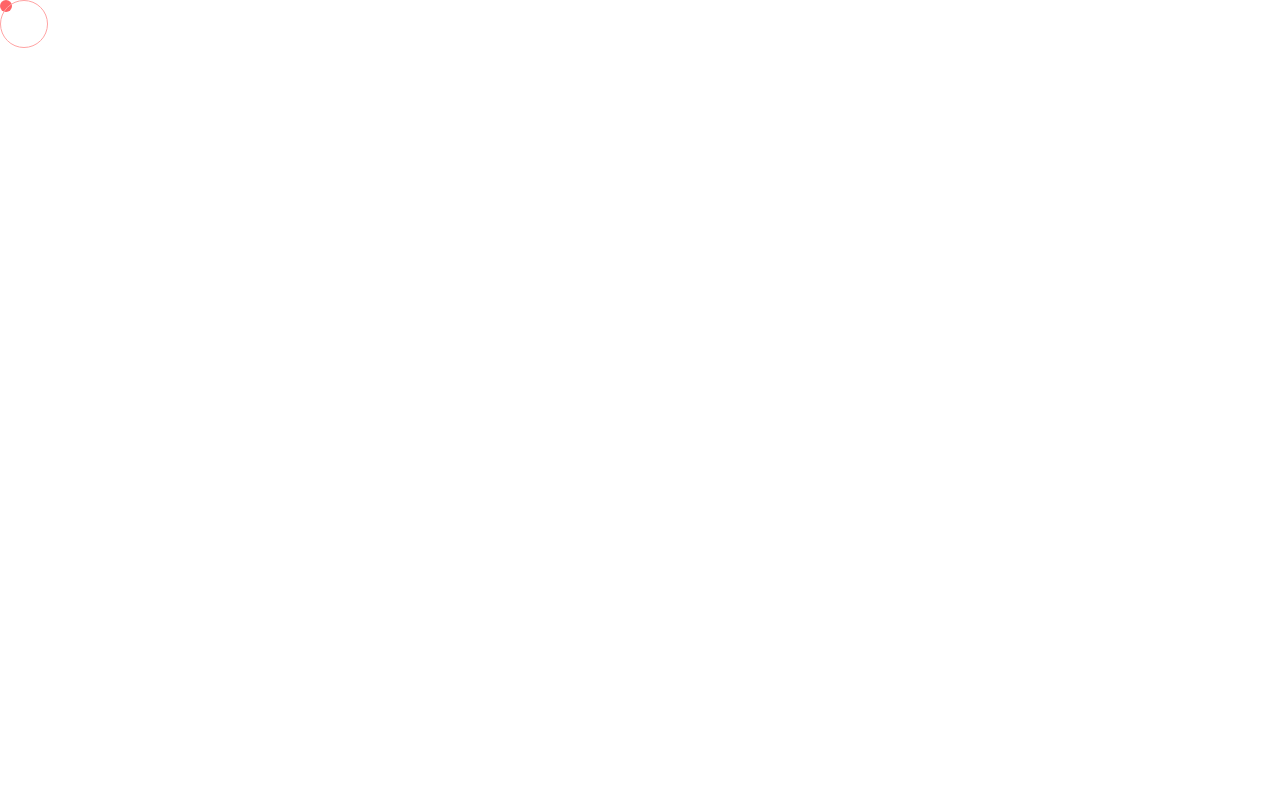
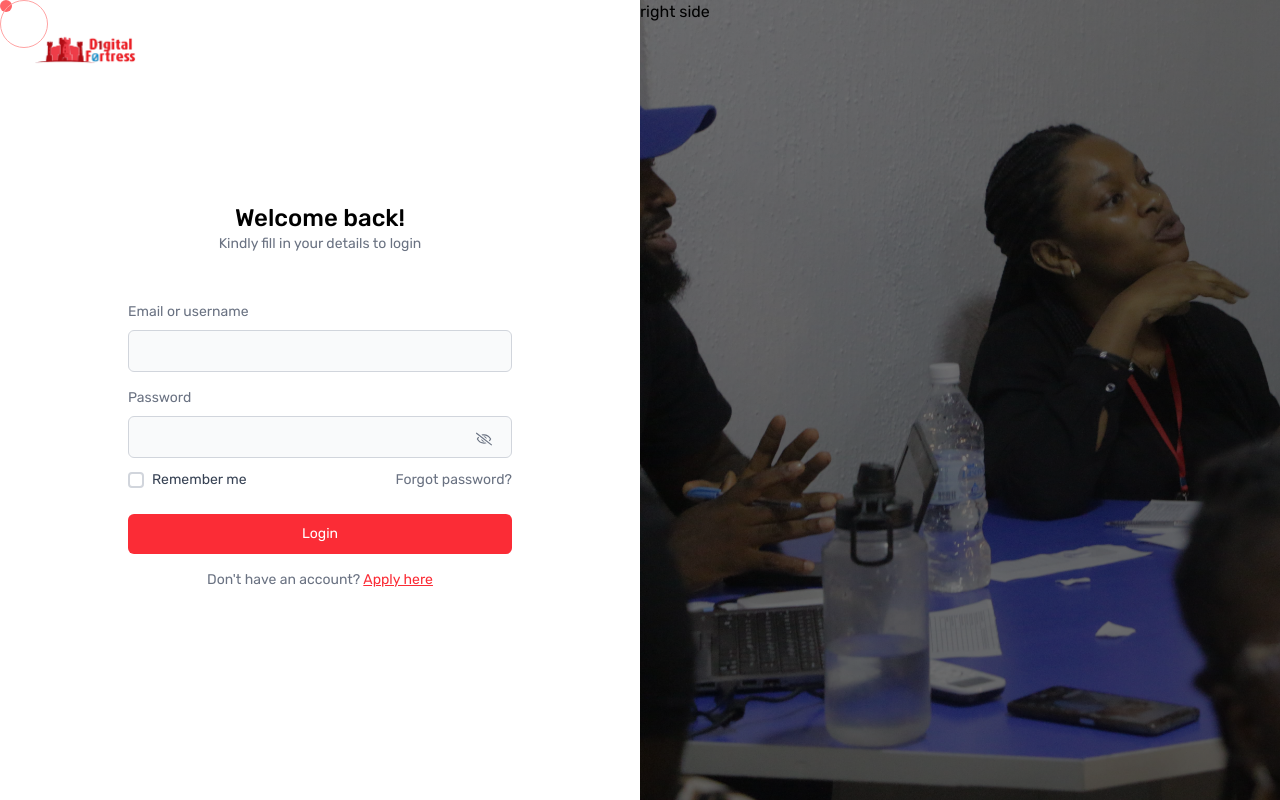
Before and after one commit to Olabode-cmd/dfi, a React (Vite) app: page /auth/login in a window 1280 px wide. Before the commit this address had no page. Built offline with nearby package versions, Linux system fonts and the light colour scheme.

Commit message:
login and enquiry pages added

```diff
--- a/src/components/homenavbar.jsx
+++ b/src/components/homenavbar.jsx
@@ -30,8 +30,8 @@ const Navbar = () => {
     { title: "FAQs", path: "/faq" },
     {
       title: "Program",
-      path: "/products",
-      dropdown: ["Software", "Hardware", "Services"],
+      path: "",
+      dropdown: ["Verify Certificates", "Digital School Books"],
     },
     { title: "Enquiry", path: "/enquiry" },
   ];
@@ -103,7 +103,9 @@ const Navbar = () => {
                     {link.dropdown.map((item) => (
                       <Link
                         key={item}
-                        to={`${link.path}/${item.toLowerCase()}`}
+                        to={`${link.path}/${item
+                          .toLowerCase()
+                          .replace(/ /g, "-")}`}
                         className={`block px-4 py-2 text-sm transition-colors ${
                           isScrolled
                             ? "text-gray-100 hover:text-red-500"
@@ -122,7 +124,7 @@ const Navbar = () => {
           {/* Auth Buttons */}
           <div className="hidden md:flex items-center space-x-4">
             <Link
-              to="/login"
+              to="/auth/login"
               className={`transition-colors ${
                 isScrolled
                   ? "text-white hover:text-red-500"
@@ -132,7 +134,7 @@ const Navbar = () => {
               Login
             </Link>
             <Link
-              to="/apply"
+              to="/auth/apply"
               className={`px-4 py-2 rounded-md transition-colors ${
                 isScrolled
                   ? "bg-white text-gray-900 hover:bg-gray-100"
@@ -214,7 +216,7 @@ const Navbar = () => {
             ))}
             <div className="pt-4 space-y-2">
               <Link
-                to="/login"
+                to="/auth/login"
                 onClick={closeMenu}
                 className={`block w-full text-left px-3 py-2 text-base font-medium rounded-md transition-colors ${
                   isScrolled
--- a/src/index.css
+++ b/src/index.css
@@ -124,3 +124,14 @@
 .transform-img {
   transform: translateY(-130px) rotateY(-25deg);
 }
+
+/* AUTH PAGES */
+
+.login-bg {
+  width: 100%;
+  height: 100vh;
+  background: linear-gradient(to right bottom, #0000007e, #00000096), url('assets/images/about/about4.jpg') no-repeat;
+  background-size: cover;
+  position: relative;
+  /* background-position: left; */
+}
--- a/src/main.jsx
+++ b/src/main.jsx
@@ -14,6 +14,8 @@ import HomeLayout from './layouts/home.jsx';
 import App from './App.jsx'
 import About from './pages/about.jsx';
 import Courses from './pages/courses.jsx';
+import Login from './pages/auth/login.jsx';
+import Enquiry from './pages/enquiry.jsx';
 
 
 // COMPONENTS
@@ -43,7 +45,10 @@ const Root = () => {
               <Route index element={<App />} />
               <Route path="about" element={<About />} />
               <Route path="courses" element={<Courses />} />
+              <Route path="enquiry" element={<Enquiry />} />
             </Route>
+
+            <Route path="/auth/login" element={<Login />} />
           </Routes>
         </>
       )}
--- /dev/null
+++ b/src/pages/auth/login.jsx
@@ -0,0 +1,155 @@
+import Navbar from "../../components/homenavbar";
+import { useState, useEffect } from "react";
+import Logo from "../../assets/images/dfi-logo.png";
+import { FaRegEye, FaRegEyeSlash, FaSpinner } from "react-icons/fa";
+import { Link } from "react-router";
+
+const Login = () => {
+  const [visible, setVisible] = useState(false);
+  const [isChecked, setIsChecked] = useState(false);
+  const [loading, setLoading] = useState(false);
+
+  const handleChange = () => {
+    setIsChecked(!isChecked);
+  };
+
+  const togglePassword = () => {
+    setVisible(!visible);
+  };
+
+  const handleSubmit = (e) => {
+    e.preventDefault();
+
+    setLoading(true);
+  }
+  return (
+    <div>
+      <div className="grid grid-cols-1 md:grid-cols-2">
+        <div className="relative flex items-center justify-center">
+          <Link to='/'>
+            <img
+              src={Logo}
+              alt="logo"
+              className="absolute top-8 left-8 w-[105px]"
+            />
+          </Link>
+
+          <div className="mb-6 mt-4 w-[98%] md:w-[80%] lg:w-[60%]">
+            <div className="text-center">
+              <h4 className="text-2xl font-medium">Welcome back!</h4>
+
+              <p className="text-gray-500 text-sm">
+                Kindly fill in your details to login
+              </p>
+            </div>
+
+            <form className="mt-12" onSubmit={handleSubmit}>
+              <div className="space-y-4">
+                <div className="input-group">
+                  <label className="text-gray-500 text-sm block">
+                    Email or username
+                  </label>
+                  <input
+                    type="text"
+                    name=""
+                    className="w-full mt-2 px-3 py-2.5 bg-gray-50 rounded-md text-sm border border-gray-300 focus:outline-red-500 duration-150"
+                  />
+                </div>
+
+                <div>
+                  <div className="input-group">
+                    <label className="text-gray-500 text-sm block">
+                      Password
+                    </label>
+                    <div className="relative">
+                      <input
+                        type={visible ? "text" : "password"}
+                        className="w-full mt-2 px-3 py-2.5 bg-gray-50 rounded-md text-sm border border-gray-300 focus:outline-red-500 duration-150"
+                      />
+
+                      <div className="icon absolute right-5 top-[45%]">
+                        {visible ? (
+                          <FaRegEye
+                            className="text-gray-500"
+                            onClick={togglePassword}
+                          />
+                        ) : (
+                          <FaRegEyeSlash
+                            className="text-gray-500"
+                            onClick={togglePassword}
+                          />
+                        )}
+                      </div>
+                    </div>
+                  </div>
+
+                  <div className="flex items-center justify-between mt-3">
+                    <label className="inline-flex items-center cursor-pointer">
+                      <input
+                        type="checkbox"
+                        checked={isChecked}
+                        onChange={handleChange}
+                        className="hidden"
+                      />
+                      <span
+                        className={`w-4 h-4 border-2 border-gray-300 rounded-sm flex items-center justify-center ${
+                          isChecked ? "bg-red-500 border-red-500" : "bg-white"
+                        }`}
+                      >
+                        {isChecked && (
+                          <svg
+                            xmlns="http://www.w3.org/2000/svg"
+                            viewBox="0 0 20 20"
+                            fill="white"
+                            className="w-4 h-4"
+                          >
+                            <path
+                              fillRule="evenodd"
+                              d="M16.707 5.293a1 1 0 00-1.414 0L8 12.586 4.707 9.293a1 1 0 00-1.414 1.414l4 4a1 1 0 001.414 0l8-8a1 1 0 000-1.414z"
+                              clipRule="evenodd"
+                            />
+                          </svg>
+                        )}
+                      </span>
+                      <span className="ml-2 text-sm text-gray-700">
+                        Remember me
+                      </span>
+                    </label>
+
+                    <Link
+                      to="/"
+                      className="text-sm text-gray-500 hover:text-red-500 duration-150"
+                    >
+                      Forgot password?
+                    </Link>
+                  </div>
+                </div>
+
+                <button
+                  type="submit"
+                  className="px-3 py-2.5 w-full bg-red-500 rounded-md mt-2 text-white text-sm"
+                >
+                  {loading ? (
+                    <FaSpinner className="text-white animate-spin w-5 h-5 mx-auto" />
+                  ) : (
+                    "Login"
+                  )}
+                </button>
+
+                <p className="text-gray-500 text-center text-sm">
+                  Don't have an account?{" "}
+                  <Link to="/apply" className="text-red-500 underline">
+                    Apply here
+                  </Link>
+                </p>
+              </div>
+            </form>
+          </div>
+        </div>
+
+        <div class="login-bg">right side</div>
+      </div>
+    </div>
+  );
+};
+export default Login;
--- /dev/null
+++ b/src/pages/enquiry.jsx
@@ -0,0 +1,95 @@
+import { useState } from "react";
+import EnquiryImg from "../assets/images/undraw-enquiry.svg";
+import { FaSpinner } from "react-icons/fa";
+
+const Enquiry = () => {
+    const [loading, setLoading] = useState(false);
+  return (
+    <div>
+      <div className="pt-56 pb-16 bg-gray-50">
+        <div className="max-w-7xl mx-auto px-3 md:px-8">
+          <h1 className="text-3xl md:text-5xl font-medium mb-3">Enquiry</h1>
+          <p className="text-gray-700 font-normal text-sm md:text-base">
+            We're here to assist you. Send us your enquiry, and we'll get back{" "}
+            <br className="hidden md:block" />
+            to you as soon as possible.
+          </p>
+        </div>
+      </div>
+
+      <div className="grid grid-cols-1 md:grid-cols-2 gap-5 items-center">
+        <div>
+          <img
+            src={EnquiryImg}
+            alt=""
+            className="hidden md:inline-block w-[85%] xl:w-[75%]"
+          />
+        </div>
+
+        <form className="px-3 md:px-8 grid grid-cols-1 md:grid-cols-2 gap-4 py-16">
+          <div className="input-group">
+            <label className="text-gray-500 text-sm block">Your name</label>
+            <input
+              type="text"
+              className="w-full mt-2 px-3 py-2.5 bg-gray-50 rounded-md text-sm border border-gray-300 focus:outline-red-500 duration-150"
+            />
+          </div>
+
+          <div className="input-group">
+            <label className="text-gray-500 text-sm block">Email address</label>
+            <input
+              type="email"
+              className="w-full mt-2 px-3 py-2.5 bg-gray-50 rounded-md text-sm border border-gray-300 focus:outline-red-500 duration-150"
+            />
+          </div>
+
+          <div className="input-group">
+            <label className="text-gray-500 text-sm block">Phone number</label>
+            <input
+              type="text"
+              className="w-full mt-2 px-3 py-2.5 bg-gray-50 rounded-md text-sm border border-gray-300 focus:outline-red-500 duration-150"
+            />
+          </div>
+
+          <div className="input-group">
+            <label className="text-gray-500 text-sm block">Branches</label>
+            <select className="w-full mt-2 px-3 py-2.5 bg-gray-50 rounded-md text-sm border border-gray-300 focus:outline-red-500 duration-150">
+              <option value="1">Akowonjo, Dopemu</option>
+              <option value="2">Anthony Village</option>
+            </select>
+          </div>
+
+          <div className="input-group col-span-2">
+            <label className="text-gray-500 text-sm block">
+              Course of interest
+            </label>
+            <input
+              type="text"
+              className="w-full mt-2 px-3 py-2.5 bg-gray-50 rounded-md text-sm border border-gray-300 focus:outline-red-500 duration-150"
+            />
+          </div>
+
+          <div className="input-group col-span-2">
+            <label className="text-gray-500 text-sm block">
+              Message us (optional)
+            </label>
+            <textarea className="w-full resize-none h-[160px] mt-2 px-3 py-2.5 bg-gray-50 rounded-md text-sm border border-gray-300 focus:outline-red-500 duration-150" />
+          </div>
+
+          <button
+            type="submit"
+            className="px-3 py-2.5 w-full bg-red-500 rounded-md mt-2 text-white text-sm col-span-2"
+          >
+            {loading ? (
+              <FaSpinner className="text-white animate-spin w-5 h-5 mx-auto" />
+            ) : (
+              "Submit"
+            )}
+          </button>
+        </form>
+      </div>
+    </div>
+  );
+};
+
+export default Enquiry;
```
Also changed, not shown: src/App.jsx (indentation only), src/assets/images/paper.png (added), src/assets/images/undraw-enquiry.svg (added).
